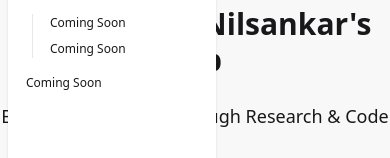
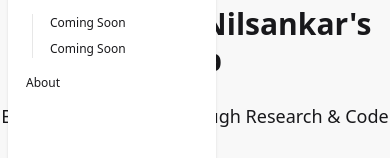
Before and after one commit to nilsankarhaobam/nilsankar-portfolio, a Next.js app: page / in a window 390 px wide. Both pictures are taken after a click on the button 35 px from the left and 32 px from the top of the page. Shown: the part 122-280 px from the top of the page. Built offline with nearby package versions, Linux system fonts and the light colour scheme.

Commit message:
update mobile view

```diff
--- a/src/components/Navbar.jsx
+++ b/src/components/Navbar.jsx
@@ -31,7 +31,7 @@ const Navbar = () => {
                     <li><a>Coming Soon</a></li>
                 </ul>
                 </li>
-                <li><a>Coming Soon</a></li>
+                <li><Link href='/about'>About</Link></li>
             </ul>
             </div>
             <Link href="/" className="btn btn-ghost text-xl">Nilsankar&apos;s Lab</Link>
```
